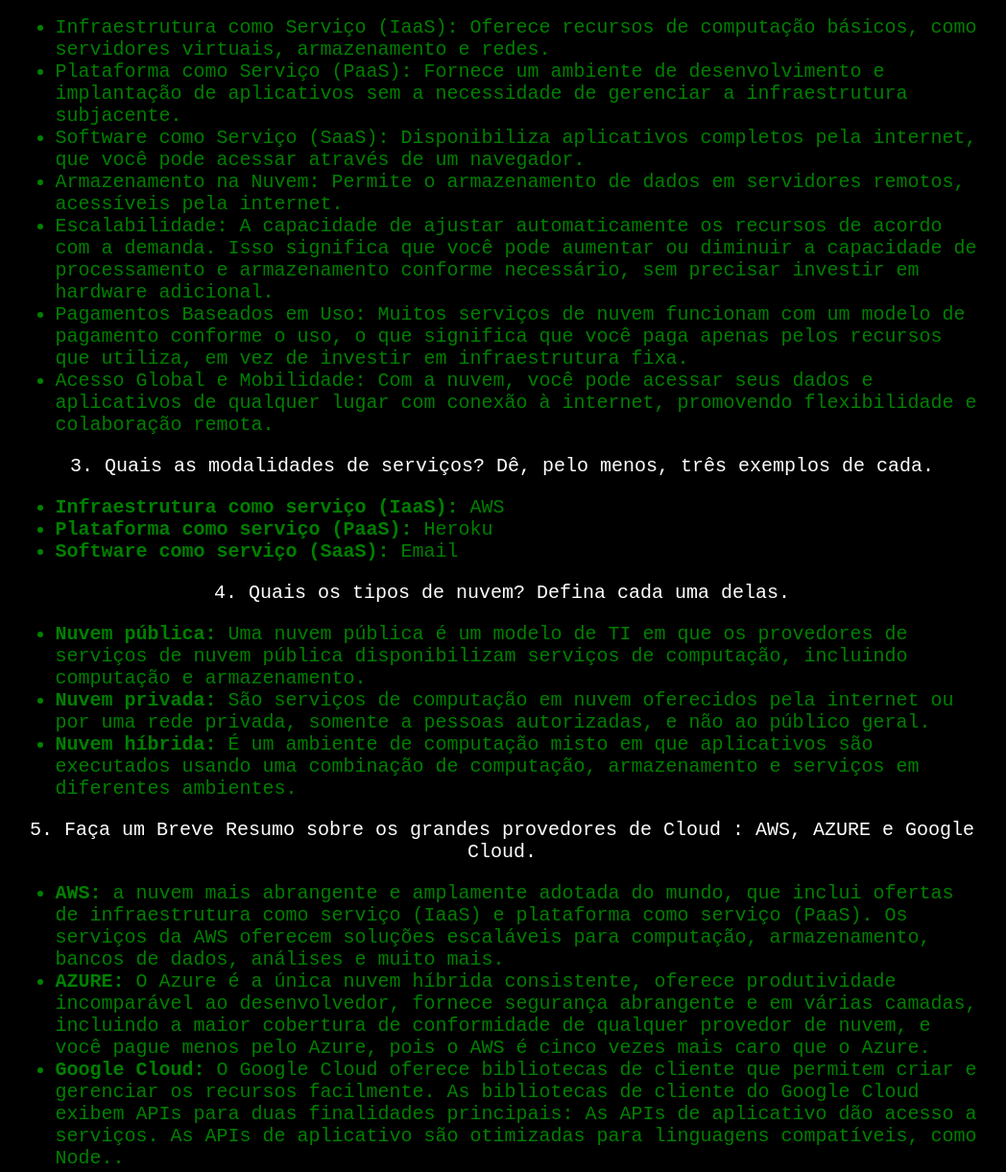
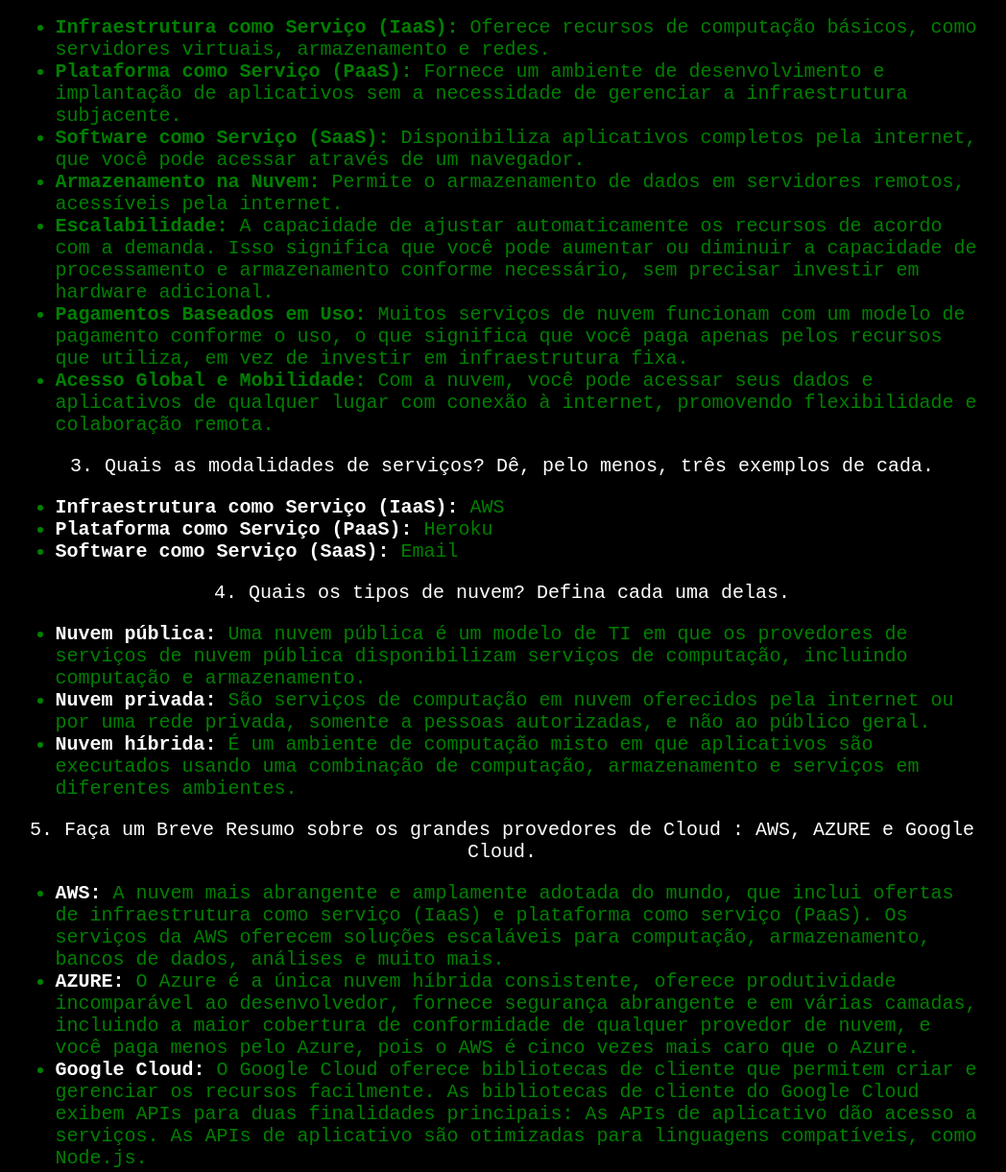
Before and after one commit to kkmood/HTML, a plain HTML site: page index.html in a window 1280 px wide. Shown: the part 302-1523 px from the top of the page at 96% size, without its empty margins (117-1165 px from the left). Drawn offline with Linux system fonts and the light colour scheme.

Commit message:
Update index.html

```diff
--- a/index.html
+++ b/index.html
@@ -23,6 +23,10 @@
       margin: 20px auto;
       width: 80%;
     }
+    .highlight {
+      color: white;
+      font-weight: bold;
+    }
   </style>
 </head>
 <body>
@@ -39,13 +43,13 @@
   </div>
   <div class="resposta">
     <ul>
-        <li>Infraestrutura como Serviço (IaaS): Oferece recursos de computação básicos, como servidores virtuais, armazenamento e redes.</li>
-        <li>Plataforma como Serviço (PaaS): Fornece um ambiente de desenvolvimento e implantação de aplicativos sem a necessidade de gerenciar a infraestrutura subjacente.</li>
-        <li>Software como Serviço (SaaS): Disponibiliza aplicativos completos pela internet, que você pode acessar através de um navegador.</li>
-        <li>Armazenamento na Nuvem: Permite o armazenamento de dados em servidores remotos, acessíveis pela internet.</li>
-        <li>Escalabilidade: A capacidade de ajustar automaticamente os recursos de acordo com a demanda. Isso significa que você pode aumentar ou diminuir a capacidade de processamento e armazenamento conforme necessário, sem precisar investir em hardware adicional.</li>
-        <li>Pagamentos Baseados em Uso: Muitos serviços de nuvem funcionam com um modelo de pagamento conforme o uso, o que significa que você paga apenas pelos recursos que utiliza, em vez de investir em infraestrutura fixa.</li>
-        <li>Acesso Global e Mobilidade: Com a nuvem, você pode acessar seus dados e aplicativos de qualquer lugar com conexão à internet, promovendo flexibilidade e colaboração remota.</li>
+      <li><strong>Infraestrutura como Serviço (IaaS):</strong> Oferece recursos de computação básicos, como servidores virtuais, armazenamento e redes.</li>
+      <li><strong>Plataforma como Serviço (PaaS):</strong> Fornece um ambiente de desenvolvimento e implantação de aplicativos sem a necessidade de gerenciar a infraestrutura subjacente.</li>
+      <li><strong>Software como Serviço (SaaS):</strong> Disponibiliza aplicativos completos pela internet, que você pode acessar através de um navegador.</li>
+      <li><strong>Armazenamento na Nuvem:</strong> Permite o armazenamento de dados em servidores remotos, acessíveis pela internet.</li>
+      <li><strong>Escalabilidade:</strong> A capacidade de ajustar automaticamente os recursos de acordo com a demanda. Isso significa que você pode aumentar ou diminuir a capacidade de processamento e armazenamento conforme necessário, sem precisar investir em hardware adicional.</li>
+      <li><strong>Pagamentos Baseados em Uso:</strong> Muitos serviços de nuvem funcionam com um modelo de pagamento conforme o uso, o que significa que você paga apenas pelos recursos que utiliza, em vez de investir em infraestrutura fixa.</li>
+      <li><strong>Acesso Global e Mobilidade:</strong> Com a nuvem, você pode acessar seus dados e aplicativos de qualquer lugar com conexão à internet, promovendo flexibilidade e colaboração remota.</li>
     </ul>
   </div>
   <div class="pergunta">
@@ -53,9 +57,9 @@
   </div>
   <div class="resposta">
     <ul>
-        <li><strong>Infraestrutura como serviço (IaaS):</strong> AWS</li>
-        <li><strong>Plataforma como serviço (PaaS):</strong> Heroku</li>
-        <li><strong>Software como serviço (SaaS):</strong> Email</li>
+      <li><strong class="highlight">Infraestrutura como Serviço (IaaS):</strong> AWS</li>
+      <li><strong class="highlight">Plataforma como Serviço (PaaS):</strong> Heroku</li>
+      <li><strong class="highlight">Software como Serviço (SaaS):</strong> Email</li>
     </ul>
   </div>
   <div class="pergunta">
@@ -63,20 +67,20 @@
   </div>
   <div class="resposta">
     <ul>
-        <li><strong>Nuvem pública:</strong> Uma nuvem pública é um modelo de TI em que os provedores de serviços de nuvem pública disponibilizam serviços de computação, incluindo computação e armazenamento.</li>
-        <li><strong>Nuvem privada:</strong> São serviços de computação em nuvem oferecidos pela internet ou por uma rede privada, somente a pessoas autorizadas, e não ao público geral.</li>
-        <li><strong>Nuvem híbrida:</strong> É um ambiente de computação misto em que aplicativos são executados usando uma combinação de computação, armazenamento e serviços em diferentes ambientes.</li>
+      <li><strong class="highlight">Nuvem pública:</strong> Uma nuvem pública é um modelo de TI em que os provedores de serviços de nuvem pública disponibilizam serviços de computação, incluindo computação e armazenamento.</li>
+      <li><strong class="highlight">Nuvem privada:</strong> São serviços de computação em nuvem oferecidos pela internet ou por uma rede privada, somente a pessoas autorizadas, e não ao público geral.</li>
+      <li><strong class="highlight">Nuvem híbrida:</strong> É um ambiente de computação misto em que aplicativos são executados usando uma combinação de computação, armazenamento e serviços em diferentes ambientes.</li>
     </ul>
   </div>
   <div class="pergunta">
-      <p>5. Faça um Breve Resumo sobre os grandes provedores de Cloud :
-AWS, AZURE e Google Cloud.</p>
+    <p>5. Faça um Breve Resumo sobre os grandes provedores de Cloud : AWS, AZURE e Google Cloud.</p>
   </div>
   <div class="resposta">
     <ul>
-        <li><strong>AWS:</strong>  a nuvem mais abrangente e amplamente adotada do mundo, que inclui ofertas de infraestrutura como serviço (IaaS) e plataforma como serviço (PaaS). Os serviços da AWS oferecem soluções escaláveis para computação, armazenamento, bancos de dados, análises e muito mais.</li>
-        <li><strong>AZURE:</strong> O Azure é a única nuvem híbrida consistente, oferece produtividade incomparável ao desenvolvedor, fornece segurança abrangente e em várias camadas, incluindo a maior cobertura de conformidade de qualquer provedor de nuvem, e você pague menos pelo Azure, pois o AWS é cinco vezes mais caro que o Azure.</li>
-        <li><strong>Google Cloud:</strong>
-O Google Cloud oferece bibliotecas de cliente que permitem criar e gerenciar os recursos facilmente. As bibliotecas de cliente do Google Cloud exibem APIs para duas finalidades principais: As APIs de aplicativo dão acesso a serviços. As APIs de aplicativo são otimizadas para linguagens compatíveis, como Node..</li>
+      <li><strong class="highlight">AWS:</strong> A nuvem mais abrangente e amplamente adotada do mundo, que inclui ofertas de infraestrutura como serviço (IaaS) e plataforma como serviço (PaaS). Os serviços da AWS oferecem soluções escaláveis para computação, armazenamento, bancos de dados, análises e muito mais.</li>
+      <li><strong class="highlight">AZURE:</strong> O Azure é a única nuvem híbrida consistente, oferece produtividade incomparável ao desenvolvedor, fornece segurança abrangente e em várias camadas, incluindo a maior cobertura de conformidade de qualquer provedor de nuvem, e você paga menos pelo Azure, pois o AWS é cinco vezes mais caro que o Azure.</li>
+      <li><strong class="highlight">Google Cloud:</strong> O Google Cloud oferece bibliotecas de cliente que permitem criar e gerenciar os recursos facilmente. As bibliotecas de cliente do Google Cloud exibem APIs para duas finalidades principais: As APIs de aplicativo dão acesso a serviços. As APIs de aplicativo são otimizadas para linguagens compatíveis, como Node.js.</li>
+    </ul>
+  </div>
 </body>
 </html>
```
Lines whose indentation alone changed are shown as unchanged.
